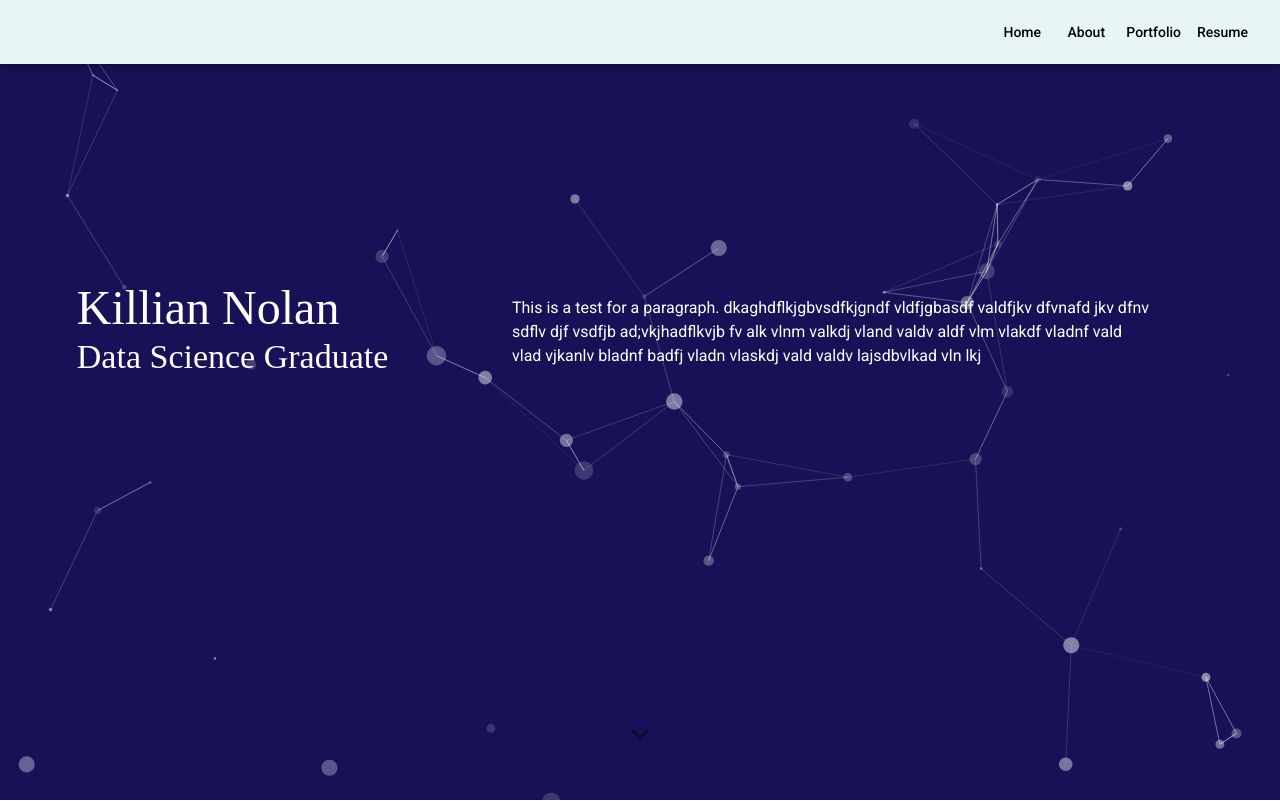
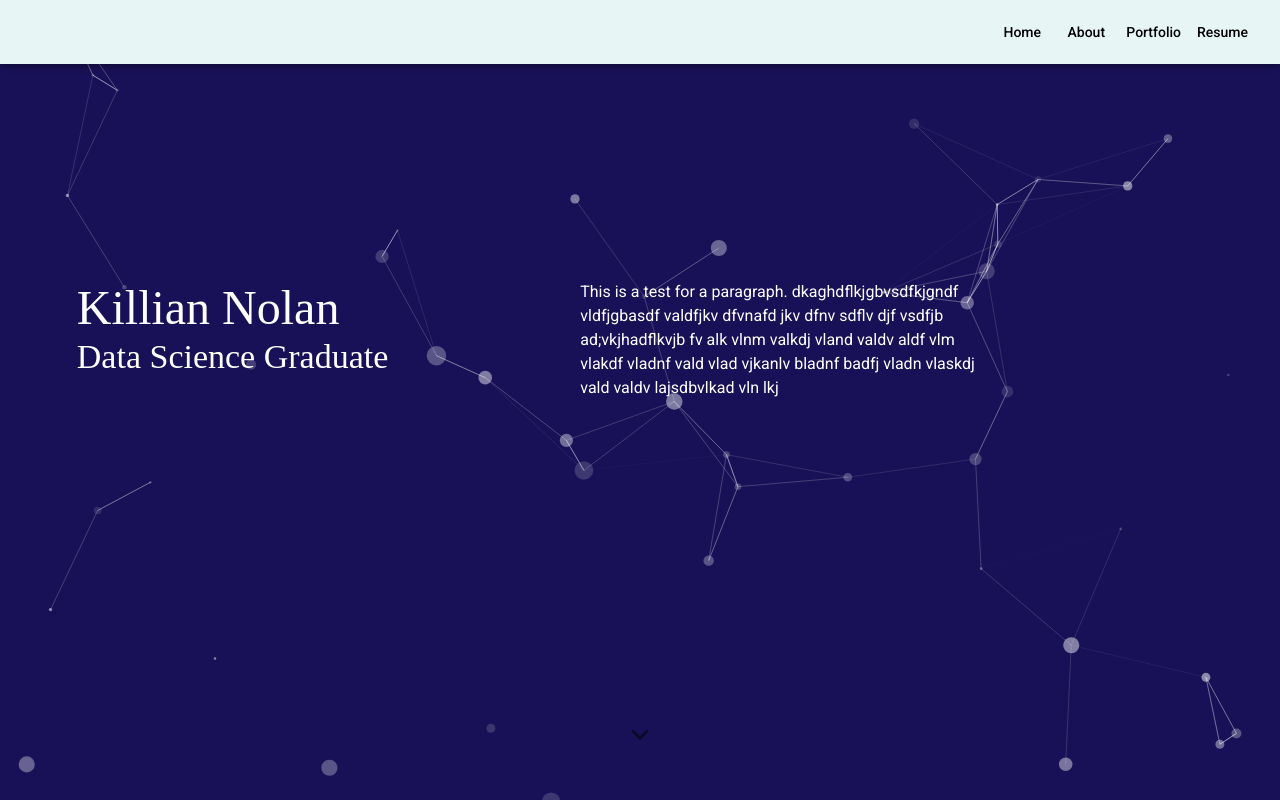
Before and after one commit to killian-n/killian-n.github.io, a React (Vite) app in the folder frontend/: page /#/ in a window 1280 px wide. Shown: the top 801 px of the page. Built offline with nearby package versions, Linux system fonts and the light colour scheme; the HTML template or start-up script is replaced by a standard one.

Commit message:
Optimised styling for varying screen sizes. -Used navContext to better position the ParticleBackground. -Swapped to a grid layout for the introduction blurb for better scalability. -Swapped 'minWidth' to 'width' which fixed a scaling bug for smaller screen sizes requiring a horizontal scroll.

```diff
--- a/frontend/src/pages/Home.tsx
+++ b/frontend/src/pages/Home.tsx
@@ -36,34 +36,31 @@ function HomePage() {
   };
 
   return (
-    <>
+    <Box sx={{ marginTop: `${navHeight}px`, width: '100%' }}>
       <ParticleBackground></ParticleBackground>
-      <Box sx={{ position: 'absolute', left: '6%', top: '35%', zIndex: 2 }}>
-        <TitleTypography variant="h3">Killian Nolan</TitleTypography>
-        <TitleTypography variant="h4">Data Science Graduate</TitleTypography>
-      </Box>
-      <Box
-        sx={{
-          position: 'absolute',
-          right: '10%',
-          left: '40%',
-          top: '37%',
-          zIndex: 2,
-        }}
+      <Grid
+        container
+        spacing={2}
+        sx={{ position: 'absolute', top: '35%', zIndex: 2, width: '100%' }}
       >
-        <Typography sx={{ color: 'white' }}>
-          This is a test for a paragraph. dkaghdflkjgbvsdfkjgndf vldfjgbasdf
-          valdfjkv dfvnafd jkv dfnv sdflv djf vsdfjb ad;vkjhadflkvjb fv alk vlnm
-          valkdj vland valdv aldf vlm vlakdf vladnf vald vlad vjkanlv bladnf
-          badfj vladn vlaskdj vald valdv lajsdbvlkad vln lkj
-        </Typography>
-      </Box>
+        <Grid item xs={12} sm={12} md={4} lg={4} sx={{ marginLeft: '6%' }}>
+          <TitleTypography variant="h3">Killian Nolan</TitleTypography>
+          <TitleTypography variant="h4">Data Science Graduate</TitleTypography>
+        </Grid>
+        <Grid item xs={12} sm={12} md={4} lg={4} sx={{ marginLeft: '6%' }}>
+          <Typography sx={{ color: 'white' }}>
+            This is a test for a paragraph. dkaghdflkjgbvsdfkjgndf vldfjgbasdf
+            valdfjkv dfvnafd jkv dfnv sdflv djf vsdfjb ad;vkjhadflkvjb fv alk
+            vlnm valkdj vland valdv aldf vlm vlakdf vladnf vald vlad vjkanlv
+            bladnf badfj vladn vlaskdj vald valdv lajsdbvlkad vln lkj
+          </Typography>
+        </Grid>
+      </Grid>
       <DownArrow onClick={() => handleArrow(interestsRef)}>
         <ExpandMoreRoundedIcon fontSize="large"></ExpandMoreRoundedIcon>
       </DownArrow>
       <Box
         sx={{
-          minWidth: '100vh',
           alignContent: 'center',
         }}
         ref={interestsRef}
@@ -148,7 +145,7 @@ function HomePage() {
       </Box>
       <Box
         sx={{
-          minWidth: '100vh',
+          width: '100%',
         }}
       >
         <ProjectSlider className="project-slider" onClick={() => {}} style={{}}>
@@ -161,7 +158,7 @@ function HomePage() {
           <ProjectCard img="banner.jpg">g</ProjectCard>
         </ProjectSlider>
       </Box>
-    </>
+    </Box>
   );
 }
 
```
